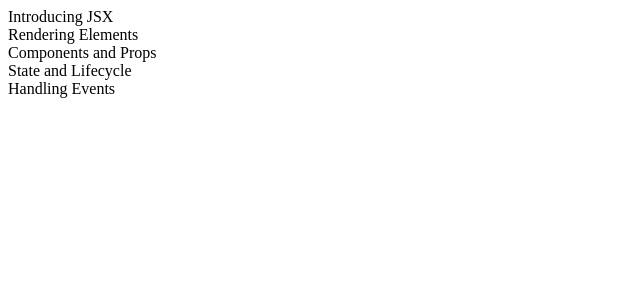
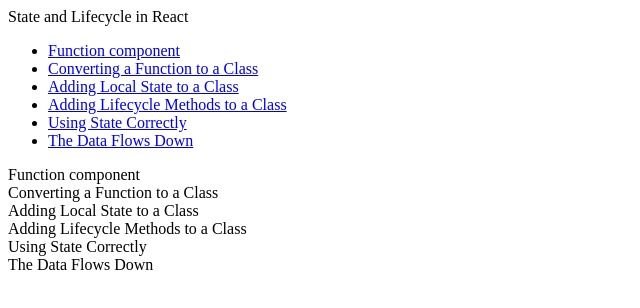
Before and after one commit to yourdudecomposer/Technical-Documentation-Page, a plain HTML site: page index.html in a window 1280 px wide. Shown: the whole page, without its empty margins (0-640 px from the left). Drawn offline with Linux system fonts and the light colour scheme.

Commit message:
start working

```diff
--- a/index.html
+++ b/index.html
@@ -10,24 +10,60 @@
 
 <body>
     <nav id="navbar">
+        <header>State and Lifecycle in React</header>
+        <ul>
+            <li>
+                <a class="nav-link" href="#Function_component">Function component</a>
+            </li>
+            <li>
+                <a class="nav-link" href="#Converting_a_Function_to_a_Class">Converting a Function to a Class
+                </a>
+            </li>
+            <li>
+                <a class="nav-link" href="#Adding_Local_State_to_a_Class">Adding Local State to a Class
+                </a>
+            </li>
+            <li>
+                <a class="nav-link" href="#Adding_Lifecycle_Methods_to_a_Class">Adding Lifecycle Methods to a Class
+                </a>
+            </li>
+            <li>
+                <a class="nav-link" href="#Using_State_Correctly">Using State Correctly
+                </a>
+            </li>
+            <li>
+                <a class="nav-link" href="#The_Data_Flows_Down">The Data Flows Down</a>
 
+            </li>
+        </ul>
     </nav>
 
     <main id="main-doc">
-        <section class="main-section" id="Introducing_JSX">
-            <header>Introducing JSX</header>
+        <section class="main-section" id="Function_component">
+            <header>Function component</header>
         </section>
-        <section class="main-section" id="Rendering_Elements">
-            <header>Rendering Elements</header>
+        <section class="main-section" id="Converting_a_Function_to_a_Class">
+            <header>Converting a Function to a Class
+            </header>
         </section>
-        <section class="main-section" id="Components_and_Props">
-            <header>Components and Props</header>
+        <section class="main-section" id="Adding_Local_State_to_a_Class">
+            <header>Adding Local State to a Class
+            </header>
         </section>
-        <section class="main-section" id="State_and_Lifecycle">
-            <header>State and Lifecycle</header>
+        <section class="main-section" id="Adding_Lifecycle_Methods_to_a_Class
+        ">
+            <header>Adding Lifecycle Methods to a Class
+            </header>
         </section>
-        <section class="main-section" id="Handling_Events">
-            <header>Handling Events</header>
+        <section class="main-section" id="Using_State_Correctly
+        ">
+            <header>Using State Correctly
+            </header>
+        </section>
+        <section class="main-section" id="The_Data_Flows_Down
+        ">
+            <header>The Data Flows Down
+            </header>
         </section>
     </main>
 </body>
```
